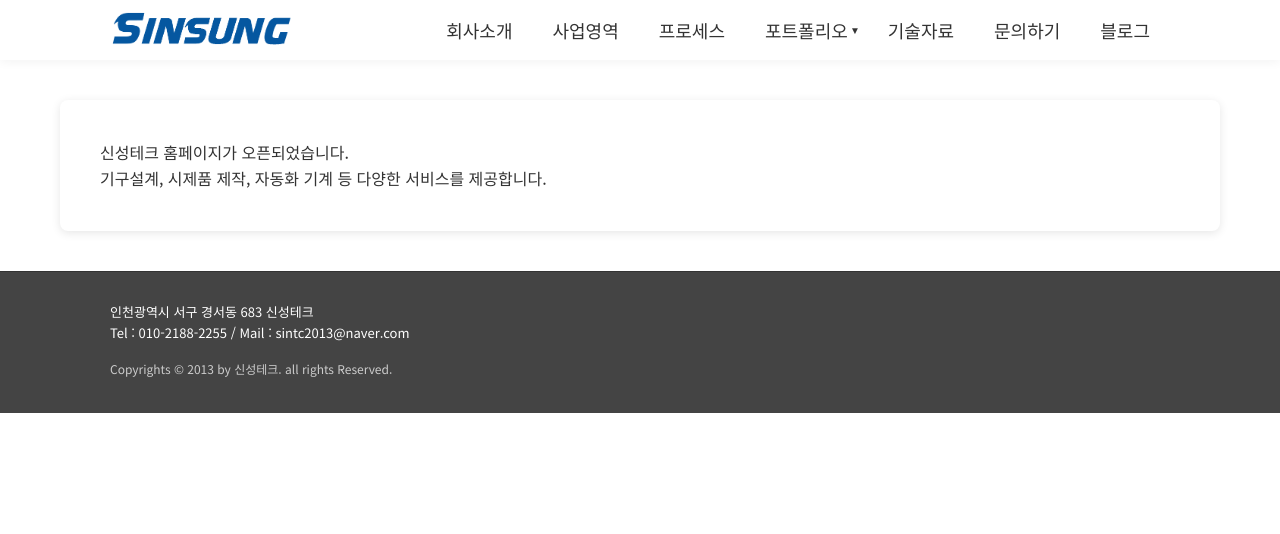
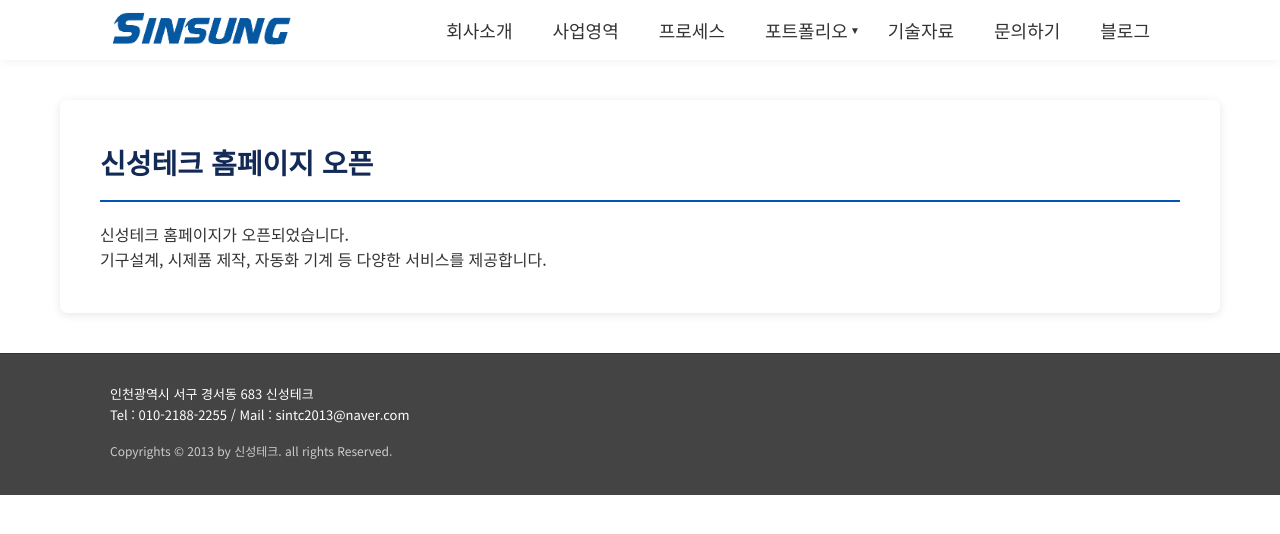
Before and after one commit to desert32-hash/Sintc2013, a Jekyll site: the page built from _posts/2024-01-15-welcome.md, in a window 1280 px wide. Shown: the top 534 px of the page. Built offline with Jekyll 4.4.1, drawn with Linux system fonts in a browser that asks for light colours.

Commit message:
Add files via upload

```diff
--- a/_layouts/default.html
+++ b/_layouts/default.html
@@ -52,6 +52,9 @@
 
     <main style="max-width: 1200px; margin: 40px auto; padding: 0 20px;">
         <div style="background: white; padding: 40px; border-radius: 8px; box-shadow: 0 2px 10px rgba(0,0,0,0.1);">
+            {% if page.title %}
+            <h1 style="font-size: 28px; color: #132a56; margin-bottom: 20px; padding-bottom: 15px; border-bottom: 2px solid #0056b3;">{{ page.title }}</h1>
+            {% endif %}
             {{ content }}
         </div>
     </main>
```
